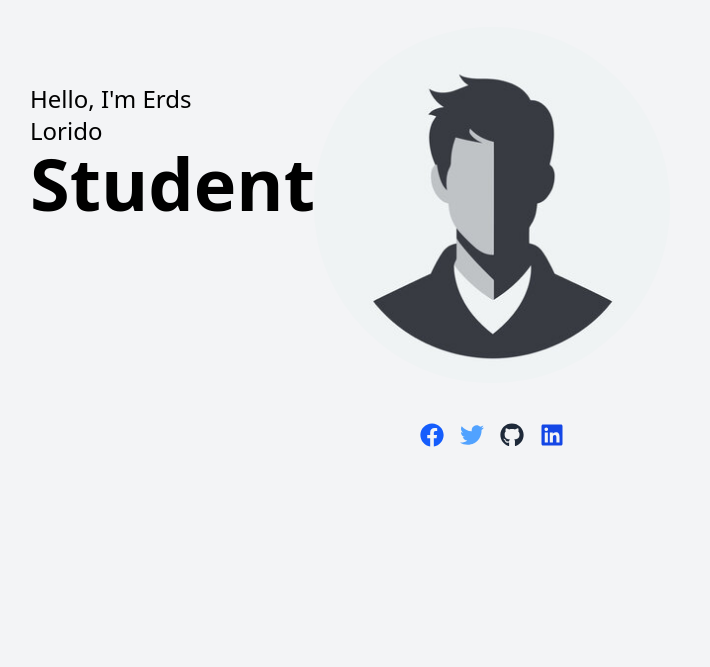
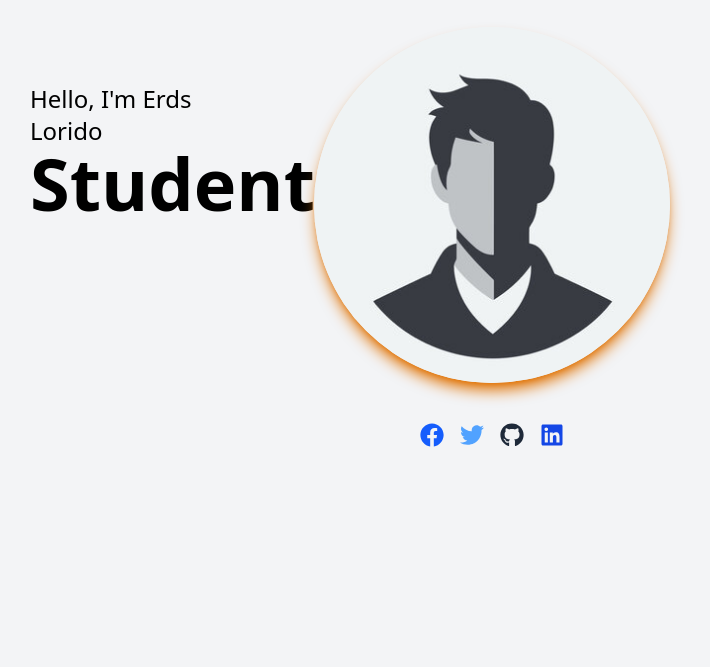
Before and after one commit to Lorido-E/Lorido_Portfolio, a React (Vite) app: page / in a window 1280 px wide. Shown: the part 133-800 px from the top of the page, without its empty margins (290-1000 px from the left). Built offline with nearby package versions, Linux system fonts and the light colour scheme.

Commit message:
initial commit

```diff
--- a/src/components/Footer.tsx
+++ b/src/components/Footer.tsx
@@ -1,8 +1,10 @@
 const Footer = () => {
   return (
     <div>
-      <div className="p-[2rem] h-15 bg-gray-100 flex items-center text-center justify-center">
-        <p>This is Footer</p>
+      <div className="p-[2rem] h-15 bg-gray-800 flex items-center text-center justify-center">
+        <p className="text-white">
+          &copy; 2025 Erds Lorido. All rights reserved.
+        </p>
       </div>
     </div>
   );
--- a/src/components/Header.tsx
+++ b/src/components/Header.tsx
@@ -26,10 +26,10 @@ const Header = () => {
         scrolled
           ? "opacity-100 transform rotate-x-0"
           : "opacity-0 rotate-x-[-100deg]"
-      } fixed top-0 w-full z-50 flex justify-between items-center bg-gray-200 p-5 transition-all duration-800 ease-in-out shadow-lg`}
+      } fixed top-0 w-full z-50 flex justify-between items-center bg-gray-200 p-5 transition-all duration-800 ease-in-out shadow-lg px-15`}
     >
       <div>
-        <img src="images/logo.png" alt="Logo" width={50} height={50} />
+        <img src="images/Erdsung.png" alt="Logo" width={100} height={50} />
       </div>
 
       <nav className="text-gray-700 md:flex gap-10 hidden">
--- a/src/components/Home.tsx
+++ b/src/components/Home.tsx
@@ -15,13 +15,14 @@ const Home = () => {
         </span>
       </div>
 
-      <div className="md:mt-0 mt-10 flex flex-col items-center">
-        <img
-          src="images/qweqwe.jpg"
-          alt="logo"
-          className="rounded-full w-89 h-89 object-cover"
-        />
-
+      <div className="md:mt-0 mt-10 flex flex-col items-center ">
+        <div className="shadow-lg rounded-full shadow-amber-600">
+          <img
+            src="images/qweqwe.jpg"
+            alt="logo"
+            className="rounded-full w-89 h-89 object-cover "
+          />
+        </div>
         <div className="flex space-x-4 mt-10">
           <a
             href="https://www.facebook.com/erdsulorido/"
```
Also changed, not shown: public/images/Erdsung.png (added).
